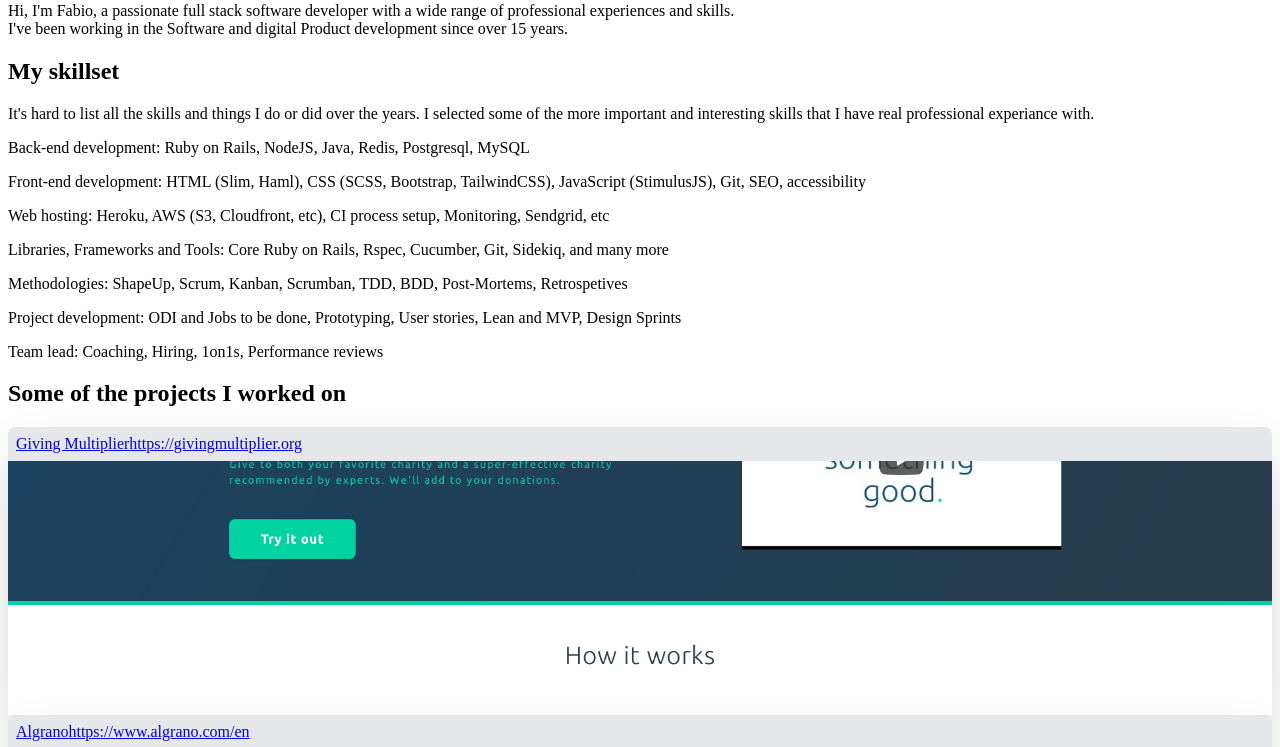
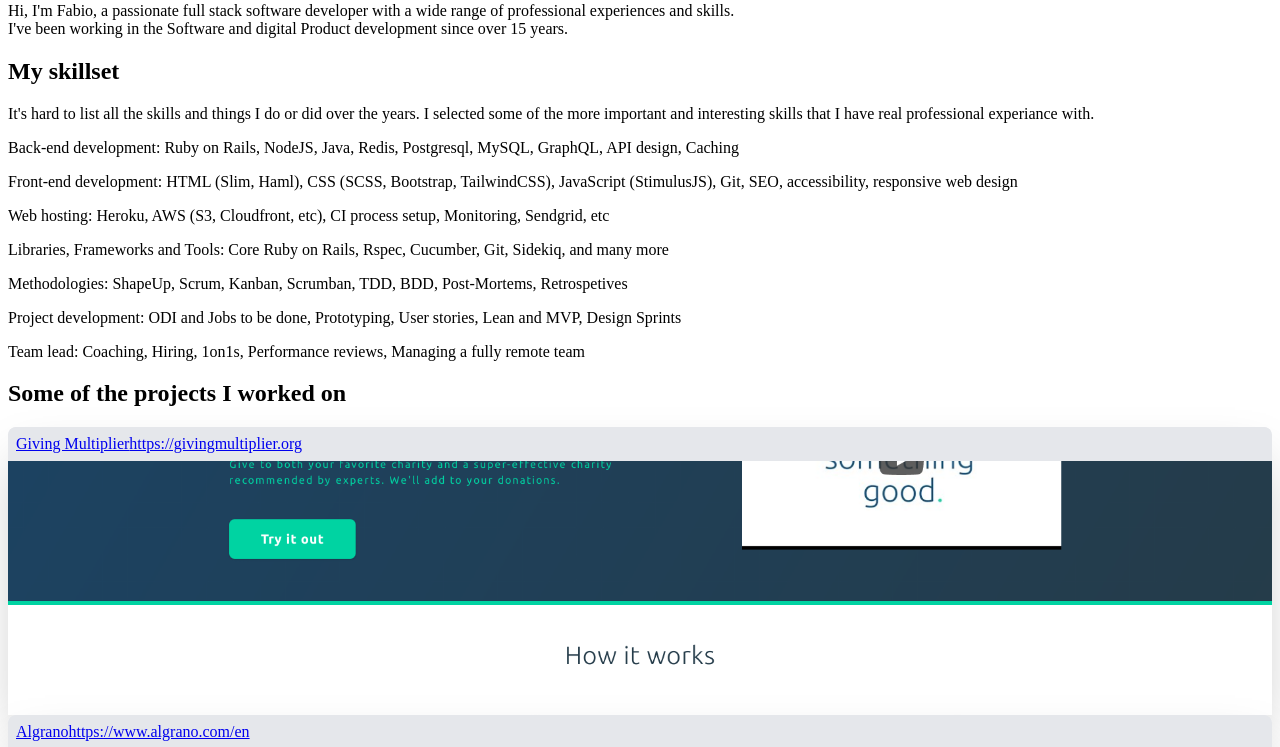
Before and after one commit to rasoolsomji/kuhn_dev, a Next.js app: page / in a window 1280 px wide. Shown: the part 600-1347 px from the top of the page. Built offline with nearby package versions, Linux system fonts and the light colour scheme.

Commit message:
Add more skills

```diff
--- a/pages/index.js
+++ b/pages/index.js
@@ -46,13 +46,13 @@ export default function Home() {
               It's hard to list all the skills and things I do or did over the years. I selected some of the more important and interesting skills that I have real professional experiance with.
             </p>
 
-            <p className='p-2'><span class='font-bold'>Back-end development:</span> Ruby on Rails, NodeJS, Java, Redis, Postgresql, MySQL</p>
-            <p className='p-2'><span class='font-bold'>Front-end development:</span> HTML (Slim, Haml), CSS (SCSS, Bootstrap, TailwindCSS), JavaScript (StimulusJS), Git, SEO, accessibility</p>
+            <p className='p-2'><span class='font-bold'>Back-end development:</span> Ruby on Rails, NodeJS, Java, Redis, Postgresql, MySQL, GraphQL, API design, Caching</p>
+            <p className='p-2'><span class='font-bold'>Front-end development:</span> HTML (Slim, Haml), CSS (SCSS, Bootstrap, TailwindCSS), JavaScript (StimulusJS), Git, SEO, accessibility, responsive web design</p>
             <p className='p-2'><span class='font-bold'>Web hosting:</span> Heroku, AWS (S3, Cloudfront, etc), CI process setup, Monitoring, Sendgrid, etc</p>
             <p className='p-2'><span class='font-bold'>Libraries, Frameworks and Tools:</span> Core Ruby on Rails, Rspec, Cucumber, Git, Sidekiq, and many more</p>
             <p className='p-2'><span class='font-bold'>Methodologies:</span> ShapeUp, Scrum, Kanban, Scrumban, TDD, BDD, Post-Mortems, Retrospetives</p>
             <p className='p-2'><span class='font-bold'>Project development:</span> ODI and Jobs to be done, Prototyping, User stories, Lean and MVP, Design Sprints</p>
-            <p className='p-2'><span class='font-bold'>Team lead:</span> Coaching, Hiring, 1on1s, Performance reviews</p>
+            <p className='p-2'><span class='font-bold'>Team lead:</span> Coaching, Hiring, 1on1s, Performance reviews, Managing a fully remote team</p>
           </div>
         </Section>
         <Section title='Some of the projects I worked on' className='bg-grey-light w-full'>
@@ -94,6 +94,7 @@ export default function Home() {
                   <li>Evaluation of technologies</li>
                   <li>Technical consultancy with clients</li>
                   <li>Testing and quality control</li>
+                  <li>Bridge a fully remote team in a hybrid environment</li>
                 </ul>
               </p>
             </Work>
```
